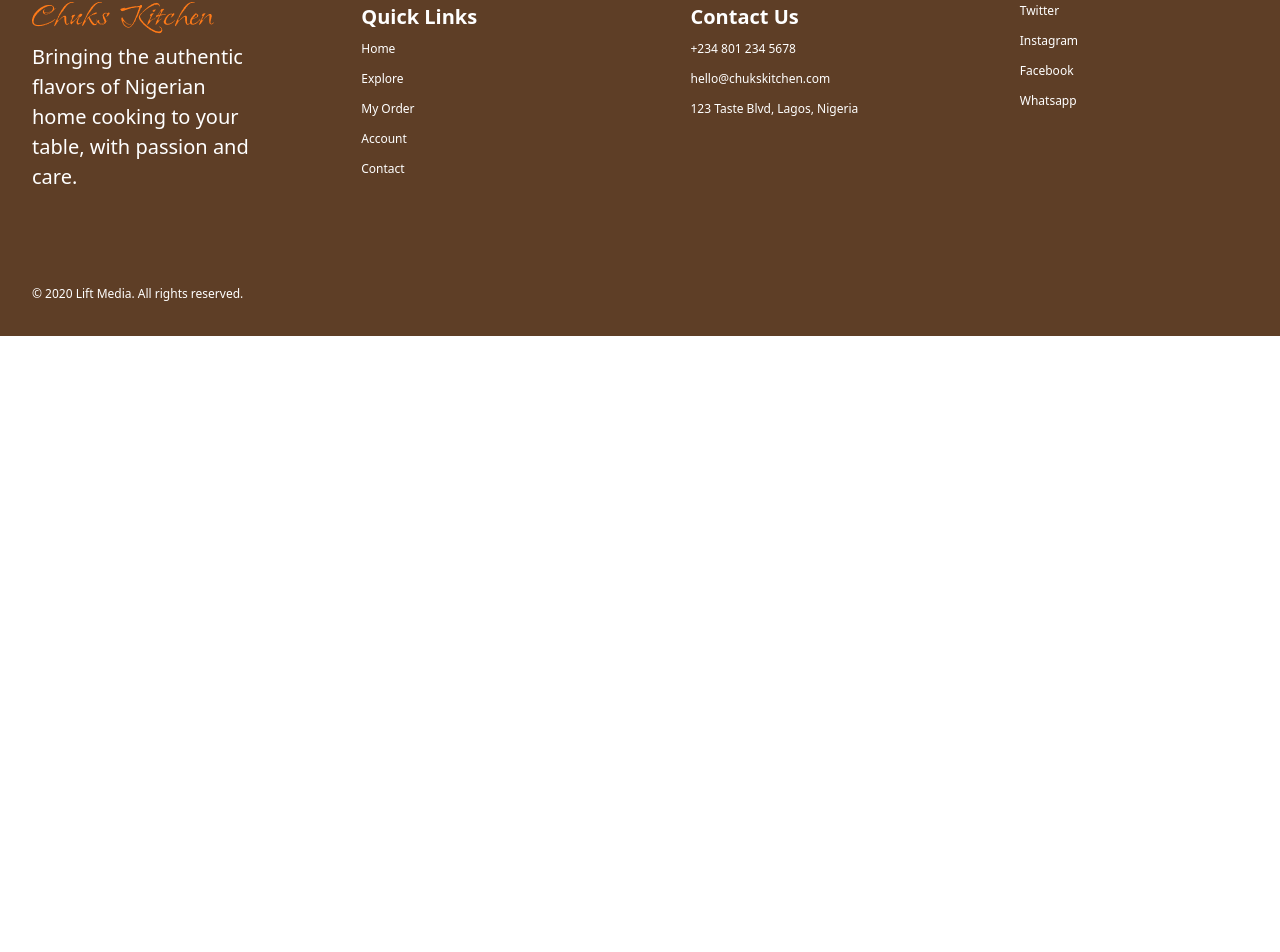
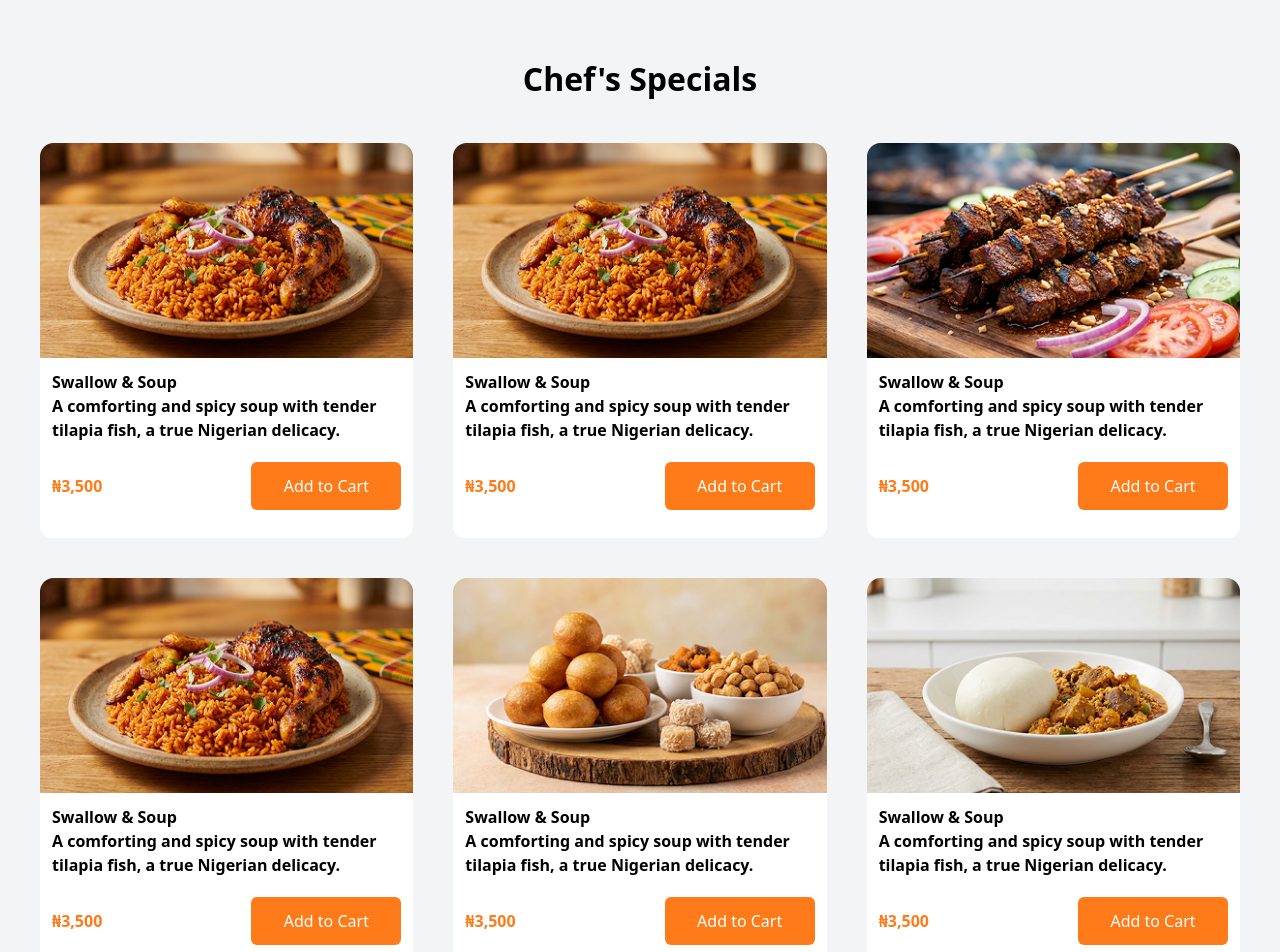
Before and after one commit to obiajulu-dev/chukskit, a Next.js app: page /home in a window 1280 px wide. Shown: the part 1766-2718 px from the top of the page. Before the commit the page ends 2102 px from the top, so only its background shows below. Built offline with nearby package versions, Linux system fonts and the light colour scheme.

Commit message:
Refactor code structure for improved readability and maintainability

```diff
--- a/app/globals.css
+++ b/app/globals.css
@@ -8,3 +8,47 @@ body::-webkit-scrollbar {
 body {
   scroll-behavior: smooth;
 }
+
+.hamburger{
+  cursor: pointer;
+  width:17px;
+  height:16px;
+  transition: all 0.25s;
+  position:relative;
+}
+.hamburger-top,
+.hamburger-middle,
+.hamburger-bottom{
+  position: absolute;
+  top:0;
+  left:0;
+  width:17px;
+  height:3px;
+  border-radius: 50px;
+  background: #060606;
+  transform: rotate(0);
+  transition: all .5s;
+}
+
+.hamburger-middle{
+  background-color: #121112;
+  transform: translateY(7px);
+}
+
+.hamburger-bottom{
+  transform: translateY(12px);
+}
+.open{
+  transform: rotate(90deg);
+  transform: translateY(0px);
+}
+.open .hamburger-top{
+  transform: rotate(45deg) translateY(6px) translate(6px);
+}
+.open .hamburger-middle{
+  transform:translateY(7px) translate(-100px);
+  opacity:0
+}
+.open .hamburger-bottom{
+  transform: rotate(-45deg) translateY(6px) translate(-6px);
+}
--- a/app/home/page.tsx
+++ b/app/home/page.tsx
@@ -1,7 +1,9 @@
 
 import Footer from "@/components/footer"
 import Hero from "@/components/home/hero"
+import Intro from "@/components/home/intro"
 import Popular from "@/components/home/popular"
+import Special from "@/components/home/special"
 import Topnav from "@/components/home/topnav"
 import { Metadata } from "next"
 
@@ -17,6 +19,8 @@ export default function Home() {
             <Topnav/>
             <Hero/>
             <Popular/>
+            <Special/>
+            <Intro/>
             <Footer/>
 
 
--- a/components/footer.tsx
+++ b/components/footer.tsx
@@ -4,7 +4,7 @@ import { Instagram, Facebook, Xrp, DocumentText, Whatsapp } from "iconsax-react"
         <footer className='bg-[#5E3E26] relative z-20 '>
          <div className="md:container bg-Dark rounded-t-[100px] md:mx-auto ">
             <div className="flex justify-left flex-col text-white text-left items-left gap-6  w-full  md:gap-5">
-               <div className="w-full flex-col space-y-9 md:grid grid-cols-2 md:grid-cols-3 xl:grid-cols-4 gap-[101px] p-8 text-base">
+               <div className="w-full flex-col space-y-9 md:grid grid-cols-2 md:grid-cols-3 xl:grid-cols-4 gap-[101px] lg:justify-between p-8 text-base">
                      {/* Logo */}
 
 
--- a/components/home/hero.tsx
+++ b/components/home/hero.tsx
@@ -15,10 +15,10 @@ const Hero = () => {
       <div className="absolute inset-0 bg-black/50"></div>
 
       {/* Content Wrapper */}
-      <div className="relative z-10 container mx-auto h-full flex items-center px-12">
+      <div className="relative z-10 container mx-auto h-full flex items-center px-8 md:px-12">
         <div className="max-w-2xl space-y-6">
           <h1 className="text-4xl font-bold">
-            The Heart of Nigerian Home <br /> Cooking
+            The Heart of Nigerian Home <br className='hidden md:flex' /> Cooking
           </h1>
 
           <p className="text-xl font-semibold">
--- /dev/null
+++ b/components/home/intro.tsx
@@ -0,0 +1,39 @@
+const Intro = () => {
+  return (
+    <section
+      id="intro"
+      className="relative w-full h-[610px] text-white mobile:hidden tablet:flex"
+    >
+      {/* Background Image */}
+      <img
+        src="./img/intro.png"
+        alt="mainimg"
+        className="absolute inset-0 w-full h-full object-cover"
+      />
+
+      {/* Dark Overlay */}
+      <div className="absolute inset-0 bg-black/50"></div>
+
+      {/* Content Wrapper */}
+      <div className="relative z-10 container mx-auto h-full flex items-center px-12">
+        <div className="max-w-2xl space-y-6">
+          <h1 className="text-4xl font-bold">
+           Introducing Our New Menu Additions!
+          </h1>
+
+          <p className="text-xl font-semibold">
+            Explore exciting new dishes, crafted with the freshest ingredients and authentic Nigerian flavors. Limited time offer!
+          </p>
+
+          <button className="bg-[#FF7A18] px-8 py-3 rounded-md text-sm font-semibold">
+            Discover What's New
+          </button>
+        </div>
+      </div>
+
+
+    </section>
+  );
+};
+
+export default Intro;
--- /dev/null
+++ b/components/home/special.tsx
@@ -0,0 +1,130 @@
+
+const Special=()=>{
+
+  return(
+      <section id='chef' className="  bg-[#F3F4F6] w-full h-full text-black  flex flex-col md:flex">
+
+            <div className="md:mx-auto md:container space-x-5 flex justify-between ">
+               <div className="relative w-full  md:block py-16">
+                <h1 className="text-[32px] font-bold  text-center justify-center">Chef's Specials</h1>
+                <div className="grid grid-cols-1 md:grid-cols-3 gap-10  flex-wrap p-10">
+                    <div className="flex-col bg-white rounded-xl pb-5">
+                       <div>
+                           <img alt="mainimg"src="./img/rice.png" className="w-full"/>
+                       </div>
+
+                       <div className="p-3">
+                        <h1 className='text-[16px] font-semibold'>Swallow & Soup</h1>
+                         <p className=" text-left font-semibold text-[16px] ">A comforting and spicy soup with tender tilapia fish, a true Nigerian delicacy.</p>
+                        </div>
+
+                        <div className='w-full flex justify-between items-center px-3 py-2'>
+                            <h1 className="text-[#FF7A18] font-bold">₦3,500</h1>
+                              <button  className=" bg-[#FF7A18] rounded-md p-3 text-center w-[150px] flex items-center justify-center text-white">
+                                 <a href='#' className='text-[16px]'>Add to Cart </a>
+                              </button>
+                        </div>
+                   </div>
+
+                    <div className="flex-col bg-white rounded-xl pb-5">
+                       <div>
+                           <img alt="mainimg"src="./img/rice.png" className="w-full"/>
+                       </div>
+
+                       <div className="p-3">
+                        <h1 className='text-[16px] font-semibold'>Swallow & Soup</h1>
+                         <p className=" text-left font-semibold text-[16px] ">A comforting and spicy soup with tender tilapia fish, a true Nigerian delicacy.</p>
+                        </div>
+
+                        <div className='w-full flex justify-between items-center px-3 py-2'>
+                            <h1 className="text-[#FF7A18] font-bold">₦3,500</h1>
+                              <button  className=" bg-[#FF7A18] rounded-md p-3 text-center w-[150px] flex items-center justify-center text-white">
+                                 <a href='#' className='text-[16px]'>Add to Cart </a>
+                              </button>
+                        </div>
+                   </div>
+
+                    <div className="flex-col bg-white rounded-xl pb-5">
+                       <div>
+                           <img alt="mainimg"src="./img/meat.png" className="w-full"/>
+                       </div>
+
+                       <div className="p-3">
+                        <h1 className='text-[16px] font-semibold'>Swallow & Soup</h1>
+                         <p className=" text-left font-semibold text-[16px] ">A comforting and spicy soup with tender tilapia fish, a true Nigerian delicacy.</p>
+                        </div>
+
+                        <div className='w-full flex justify-between items-center px-3 py-2'>
+                            <h1 className="text-[#FF7A18] font-bold">₦3,500</h1>
+                              <button  className=" bg-[#FF7A18] rounded-md p-3 text-center w-[150px] flex items-center justify-center text-white">
+                                 <a href='#' className='text-[16px]'>Add to Cart </a>
+                              </button>
+                        </div>
+                   </div>
+
+                    <div className="hidden md:flex md:flex-col bg-white rounded-xl pb-5">
+                       <div>
+                           <img alt="mainimg"src="./img/rice.png" className="w-full"/>
+                       </div>
+
+                       <div className="p-3">
+                        <h1 className='text-[16px] font-semibold'>Swallow & Soup</h1>
+                         <p className=" text-left font-semibold text-[16px] ">A comforting and spicy soup with tender tilapia fish, a true Nigerian delicacy.</p>
+                        </div>
+
+                        <div className='w-full flex justify-between items-center px-3 py-2'>
+                            <h1 className="text-[#FF7A18] font-bold">₦3,500</h1>
+                              <button  className=" bg-[#FF7A18] rounded-md p-3 text-center w-[150px] flex items-center justify-center text-white">
+                                 <a href='#' className='text-[16px]'>Add to Cart </a>
+                              </button>
+                        </div>
+                   </div>
+
+                    <div className="hidden md:flex md:flex-col bg-white rounded-xl pb-5">
+                       <div>
+                           <img alt="mainimg"src="./img/chi.png" className="w-full"/>
+                       </div>
+
+                       <div className="p-3">
+                        <h1 className='text-[16px] font-semibold'>Swallow & Soup</h1>
+                         <p className=" text-left font-semibold text-[16px] ">A comforting and spicy soup with tender tilapia fish, a true Nigerian delicacy.</p>
+                        </div>
+
+                        <div className='w-full flex justify-between items-center px-3 py-2'>
+                            <h1 className="text-[#FF7A18] font-bold">₦3,500</h1>
+                              <button  className=" bg-[#FF7A18] rounded-md p-3 text-center w-[150px] flex items-center justify-center text-white">
+                                 <a href='#' className='text-[16px]'>Add to Cart </a>
+                              </button>
+                        </div>
+                   </div>
+
+                    <div className="hidden md:flex md:flex-col bg-white rounded-xl pb-5">
+                       <div>
+                           <img alt="mainimg"src="./img/swallo.png" className="w-full"/>
+                       </div>
+
+                       <div className="p-3">
+                        <h1 className='text-[16px] font-semibold'>Swallow & Soup</h1>
+                         <p className=" text-left font-semibold text-[16px] ">A comforting and spicy soup with tender tilapia fish, a true Nigerian delicacy.</p>
+                        </div>
+
+                        <div className='w-full flex justify-between items-center px-3 py-2'>
+                            <h1 className="text-[#FF7A18] font-bold">₦3,500</h1>
+                              <button  className=" bg-[#FF7A18] rounded-md p-3 text-center w-[150px] flex items-center justify-center text-white">
+                                 <a href='#' className='text-[16px]'>Add to Cart </a>
+                              </button>
+                        </div>
+                   </div>
+                </div>
+
+
+                </div>
+
+
+
+        </div>
+     </section>
+  )
+}
+
+export default Special;
```
Also changed, not shown: components/home/popular.tsx (+7 -7 lines), components/home/topnav.tsx (+20 -20 lines), public/img/intro.png (added).
